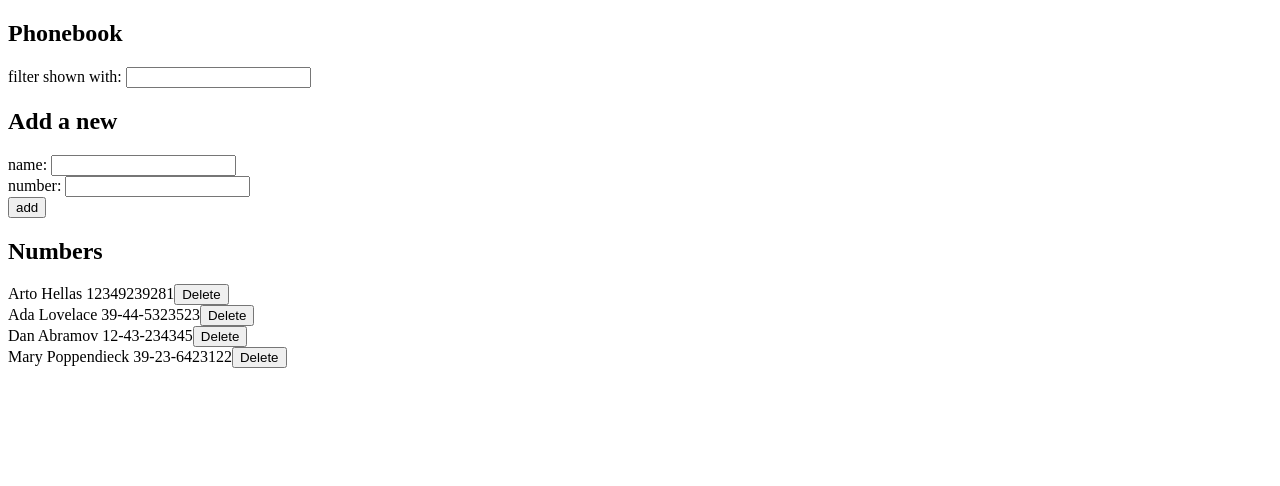
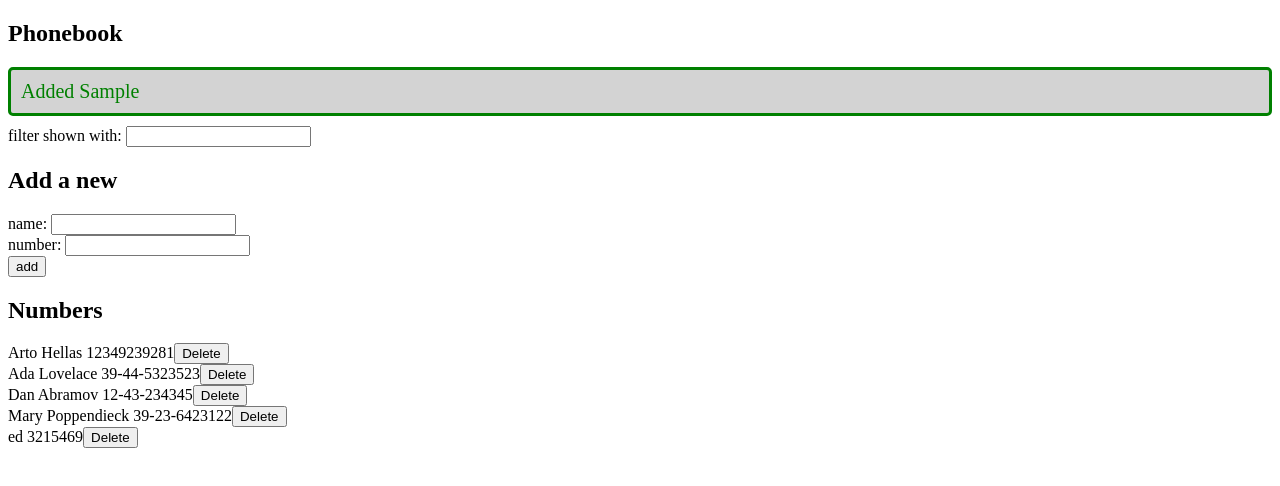
Before and after one commit to Nothing-Too-Fancy/FullstackOpen, a React (Vite) app in the folder Exercises/part2/phonebook/: page / in a window 1280 px wide. Both pictures are taken after typing "Sample", "Sample" into the empty fields and a click on the button "add". Shown: the top 486 px of the page. Built offline with nearby package versions, Linux system fonts and the light colour scheme; no server answers; data requests are answered from the project's data file.

Commit message:
exercise 2.16

```diff
--- a/Exercises/part2/phonebook/db.json
+++ b/Exercises/part2/phonebook/db.json
@@ -19,6 +19,11 @@
       "name": "Mary Poppendieck",
       "number": "39-23-6423122",
       "id": "4"
+    },
+    {
+      "id": "e446",
+      "name": "ed",
+      "number": "3215469"
     }
   ]
 }
--- a/Exercises/part2/phonebook/src/App.jsx
+++ b/Exercises/part2/phonebook/src/App.jsx
@@ -1,5 +1,6 @@
 import { useState, useEffect } from 'react'
 import Filter from './components/Filter.jsx'
+import Notification from './components/Notification.jsx'
 import PersonForm from './components/PersonForm.jsx'
 import Phonebook from './components/Phonebook.jsx'
 import personService from './services/persons.js'
@@ -10,6 +11,7 @@
   const [newName, setNewName] = useState('')
   const [newNumber, setNewNumber] = useState('')
   const [newFilter, setNewFilter] = useState('')
+  const [notificationMessage, setNotificationMessage] = useState(null)
 
   const isDuplicate = () => {
     return persons.find((person) => person.name === newName) ? !undefined : false
@@ -30,7 +32,11 @@
       .then(data => {
         console.log(data.name)
         setPersons(persons.map(person => person.id === updatedPerson.id ? data : person))
-  })
+      })
+    setNotificationMessage(`Number for ${updatedPerson.name} updated`)
+    setTimeout(() => {
+      setNotificationMessage(null)
+    }, 5000)
   }
 
   const addNumber = (event) => {
@@ -51,6 +57,10 @@
         .then(newPerson => {
           setPersons(persons.concat(newPerson))
         })
+      setNotificationMessage(`Added ${newName}`)
+      setTimeout(() => {
+        setNotificationMessage(null)
+      }, 5000)
     }
     setNewName('')
     setNewNumber('')
@@ -71,6 +81,7 @@
   return (
     <div>
       <h2>Phonebook</h2>
+      <Notification message={notificationMessage} />
       <Filter value={newFilter} event={handleFilterChange}/>
       <h2>Add a new</h2>
       <PersonForm submit={addNumber} name={newName} number={newNumber} onNameChange={handleNameChange} onNumChange={handleNumberChange}/>
--- /dev/null
+++ b/Exercises/part2/phonebook/src/components/Notification.jsx
@@ -0,0 +1,23 @@
+const Notification = ( {message} ) => {
+
+  const style = {
+    color: 'green',
+    background: 'lightgrey',
+    fontSize: '20px',
+    borderStyle: 'solid',
+    borderRadius: '5px',
+    padding: '10px',
+    marginBottom: '10px'
+  }
+
+  if(message === null)
+    return null
+
+  return (
+    <div style={style}>
+      {message}
+    </div>
+  )
+}
+
+export default Notification
```
